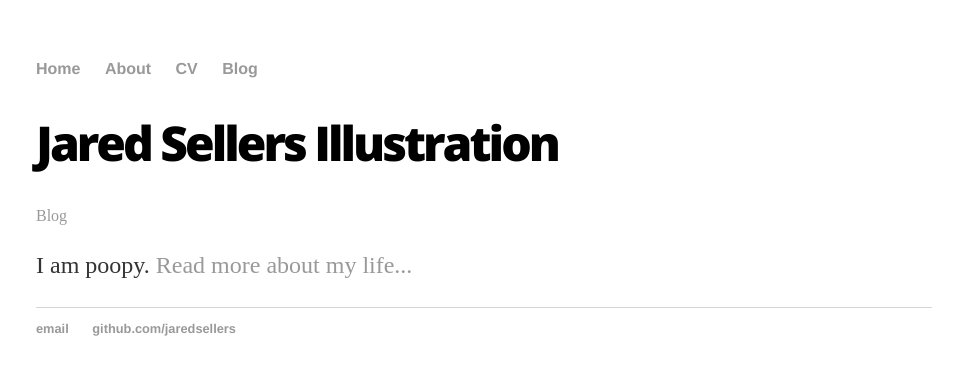
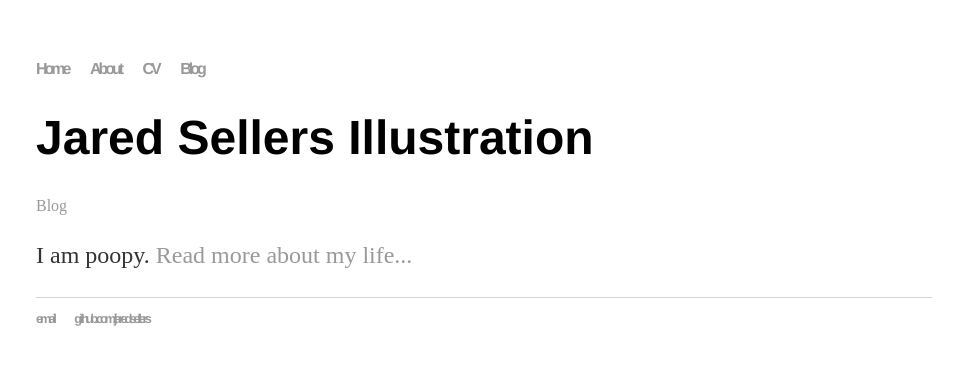
Before and after one commit to victoriadouglas/Victoriadouglas.github.io, a Jekyll site: the page built from index.html, in a window 1280 px wide. Shown: the top 375 px of the page, without its empty margins (156-1119 px from the left). Built offline with Jekyll 4.4.1, drawn with Linux system fonts in a browser that asks for light colours.

Commit message:
Update main.css

```diff
--- a/css/main.css
+++ b/css/main.css
@@ -8,6 +8,7 @@ nav ul, footer ul {
     padding: 0px;
     list-style: none;
     font-weight: bold;
+    letter-spacing: -3px;
 }
 nav ul li, footer ul li {
     display: inline;
@@ -22,9 +23,8 @@ a:hover {
 }
 h1 {
     font-size: 3em;
-    font-family:'Open Sans','Helvetica', 'Arial', 'Sans-Serif';
+    font-family:'Helvetica','Open Sans', 'Arial', 'Sans-Serif';
     font-weight:800;
-    letter-spacing: -3px;
 }
 p {
     font-size: 1.5em;
```
